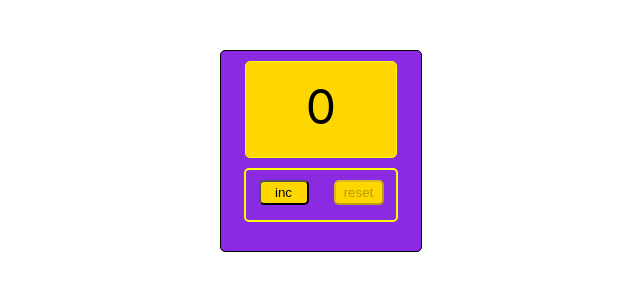
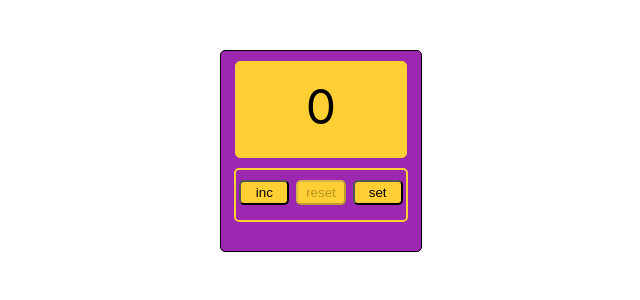
Before and after one commit to Reni101/Counte-app, a React (Create React App) app: page / in a window 1280 px wide. Shown: the top 300 px of the page, without its empty margins (319-959 px from the left). Built offline with nearby package versions, Linux system fonts and the light colour scheme.

Commit message:
counter -3

```diff
--- a/src/App.css
+++ b/src/App.css
@@ -1,43 +1,35 @@
 .MainBox {
+    display: block;
     margin: 50px auto;
     border: 1px solid black;
     width: 200px;
     height: 200px;
-    background-color: blueviolet;
+    background-color: #9c27b0;
     border-radius: 5px;
 }
 
 .NumberBox {
-    width: 150px;
+    width: 170px;
     height: 80px;
-    border: 1px solid yellow;
+    border: 1px solid #ffcf33;
     margin: 10px auto;
     border-radius: 5px;
-    background-color: gold;
+    background-color: #ffcf33;
     font-size: 3em;
     padding-top: 15px;
     text-align: center;
 }
 
 .NumberBoxDisable {
-    width: 150px;
-    height: 80px;
-    border: 1px solid yellow;
-    margin: 10px auto;
-    border-radius: 5px;
-    background-color: gold;
-    font-size: 3em;
-    padding-top: 15px;
-    text-align: center;
-    color: blueviolet;
+    color: #9c27b0;
     font-weight: bold;
 }
 
 .ButtonBox {
     display: flex;
-    width: 150px;
+    width: 170px;
     height: 50px;
-    border: 2px solid yellow;
+    border: 2px solid #ffcf33;
     margin: 0 auto;
     text-align: center;
     border-radius: 5px;
@@ -45,20 +37,48 @@
 
 }
 
-.ButtonBox .inc {
+.ButtonBox .UnButton {
     margin-top: 10px;
-    background-color: gold;
+    background-color: #ffcf33;
     width: 50px;
     height: 25px;
     border-radius: 5px;
 
 }
 
-.ButtonBox .reset {
-    margin-top: 10px;
 
-    background-color: gold;
-    width: 50px;
-    height: 25px;
+.SettingsMainBox {
+    display: block;
+    margin: 50px auto;
+    border: 1px solid black;
+    width: 200px;
+    height: 200px;
+    background-color: #9c27b0;
     border-radius: 5px;
 }
+
+.SettingBox {
+    display: block;
+    width: 170px;
+    height: 80px;
+    border: 1px solid #ffcf33;
+    margin: 10px auto;
+    border-radius: 5px;
+    background-color: #ffcf33;
+    padding-top: 15px;
+
+}
+.ValueString {
+    display: flex;
+    margin: 5px;
+    justify-content: space-around;
+
+}
+
+.InputNumber {
+    width: 50px;
+    height: 15px;
+}
+.InputNumberError {
+    background-color:rgba(255, 0, 0, 0.5);
+}
--- a/src/App.tsx
+++ b/src/App.tsx
@@ -1,15 +1,37 @@
-import React from 'react';
+import React, {useState} from 'react';
 import './App.css';
 import Counter from "./Counter/Counter";
+import Settings from "./Settings/Settings";
 
 
+export default App;
+
 function App() {
+
+    const [changeSetting, setChangeSetting] = useState(true)
+    const [startValue, setStartValue] = useState<number>(0)
+    const [maxValue, setMaxValue] = useState<number>(1)
+
+
+    //===================== логика смены компонент ============
+    const changeSet = () => {
+        setChangeSetting(!changeSetting)
+    }
+
+
     return (
-        <div className={"MainBox"}>
-            <Counter/>
+        <>
+            {changeSetting ?
+                <Counter changeSet={changeSet}
+                         startValue={startValue}
+                         maxValue={maxValue}
 
-        </div>
+                /> : <Settings changeSet={changeSet}
+                               setStartValue={setStartValue}
+                               startValue={startValue}
+                               maxValue={maxValue}
+                               setMaxValue={setMaxValue}
+                />}
+        </>
     );
 }
-
-export default App;
--- a/src/Counter/Counter.tsx
+++ b/src/Counter/Counter.tsx
@@ -1,74 +1,65 @@
-import React, {useEffect, useState} from 'react';
+import React, {useState} from 'react';
 import CounterNumber from "./CounterNumber/CounterNumber";
-import CounterButton from "./CounterButton/CounterButton";
-import SetValue from "./SetValue/SetValue";
+import UniversalButton from "./CounterButton/UniversalButton";
 
-export type CounterType = number // 0 |1|2|3|4|5
 
-const Counter = () => {
-    let [counter, setCounter] = useState<CounterType>(0)
+type CounterPropsType = {
+    changeSet: ()=>void
+    startValue: number
+    maxValue: number
+}
+
+const Counter = (props: CounterPropsType) => {
+    let [counter, setCounter] = useState<number>(props.startValue)
+
+//====================  логика кнопак Inc + Reset===========================
+    const inc = () => {
+        setCounter(Number(counter) + 1)
+
+    }
+    const reset = () => {
+        setCounter(counter = props.startValue)
+        localStorage.clear()
+    }
+//============================== Логика Disabled кнопок ==================
+    const changeDisableReset = () => counter === props.startValue
+    const ResetButtonDisable = changeDisableReset()
+
+    const changeDisableInC = () => counter >= props.maxValue
+    const IncButtonDisable = changeDisableInC();
+// ==========================           ========================
 
 
 
-    useEffect(() => {
-        localStorage.setItem("counterValue", JSON.stringify(counter))
-    }, [counter])
-
-    useEffect(() => {
-        let newValue = localStorage.getItem("counterValue")
-        if (newValue) {
-            let newNumberCounter = JSON.parse(newValue)
-            setCounter(newNumberCounter)
-        }
-    }, [])
-
-
-    const inc = () => {
-        setCounter(counter + 1)
-
-
-    }
-    const reset = () => {
-        setCounter(counter = 0)
-    }
-
-    /*    const setLocalStorage = () => {
-              localStorage.setItem("counterValue", JSON.stringify(counter))
-          }*/
-
-    /*      const getLocalStorage = () => {
-             let newValue = localStorage.getItem("counterValue")
-              if(newValue) {
-                  let newNumberCounter = JSON.parse(newValue)
-                  setCounter(newNumberCounter)
-              }
-
-          }
-
-          const clearLocalStorage = () => {
-              localStorage.clear()
-              setCounter(0)
-
-          }*/
-
+//====================== JSX ===================
 
     return (
-        <div>
+        <div className={"MainBox"}>
 
-            <CounterNumber counter={counter}/>
+            <CounterNumber counter={counter} maxValue = {props.maxValue}/>
 
-            <CounterButton
-                counter={counter}
-                inc={inc}
-                reset={reset}
-            />
+            <div className={"ButtonBox"}>
 
+                <UniversalButton
+                    callback={inc}
+                    title={"inc"}
+                    Disable={IncButtonDisable}
+                />
 
-            {/*         <SetValue
-                setLocalStorage={setLocalStorage}
-                getLocalStorage={getLocalStorage}
-                clearLocalStorage={clearLocalStorage}
-            />*/}
+                <UniversalButton
+                    callback={reset}
+                    title={"reset"}
+                    Disable={ResetButtonDisable}
+
+                />
+
+                <UniversalButton
+                    callback={props.changeSet}
+                    title={"set"}
+                    Disable={false}
+                />
+
+            </div>
         </div>
     );
 };
--- a/src/Counter/CounterButton/CounterButton.tsx
+++ /dev/null
@@ -1,35 +0,0 @@
-import React from 'react';
-
-type CounterButtonPropsType = {
-    inc: () => void
-    reset: () => void
-    counter: number
-}
-
-const CounterButton = (props: CounterButtonPropsType) => {
-    const onClickIncHandler = () => {
-        props.inc()
-    }
-    const onClickResetHandler = () => {
-        props.reset()
-    }
-
-    return (
-        <div className={"ButtonBox"}>
-            <button onClick={onClickIncHandler}
-                    disabled={props.counter > 4}
-                    className={"inc"}>
-                inc
-            </button>
-
-
-            <button onClick={onClickResetHandler}
-                    className={"reset"}
-                    disabled={props.counter === 0}>
-                reset
-            </button>
-        </div>
-    );
-};
-
-export default CounterButton;
--- /dev/null
+++ b/src/Counter/CounterButton/UniversalButton.tsx
@@ -0,0 +1,27 @@
+import React from 'react';
+
+
+type CounterButtonPropsType = {
+    title: string
+    callback: () => void
+    Disable: boolean
+}
+
+const UniversalButton = (props: CounterButtonPropsType) => {
+
+
+    return (
+        <div>
+            <button onClick={props.callback}
+                    className={"UnButton"}
+                    disabled={props.Disable}
+            >
+                {props.title}
+            </button>
+
+
+        </div>
+    );
+};
+
+export default UniversalButton;
--- a/src/Counter/CounterNumber/CounterNumber.tsx
+++ b/src/Counter/CounterNumber/CounterNumber.tsx
@@ -1,13 +1,14 @@
 import React from 'react';
-import {CounterType} from "../Counter";
+
 
 type CounterNumberPropsType = {
-    counter: CounterType
+    counter: number
+    maxValue:number
 }
 
 const CounterNumber = (props: CounterNumberPropsType) => {
 
-    const NumberClass = props.counter < 5 ? "NumberBox" : "NumberBoxDisable";
+    const NumberClass = props.counter < props.maxValue ? "NumberBox" : "NumberBox NumberBoxDisable";
     return (
         <div className={NumberClass}>
             {props.counter}
--- /dev/null
+++ b/src/Settings/Settings.tsx
@@ -0,0 +1,67 @@
+import React, {ChangeEvent} from 'react';
+import UniversalButton from "../Counter/CounterButton/UniversalButton";
+
+type SettingsPropsType = {
+    changeSet: () => void
+    setStartValue: (a: any) => void
+    startValue: number
+    maxValue: number
+    setMaxValue: (a: any) => void
+}
+
+const Settings = (props: SettingsPropsType) => {
+    const onChangeHandlerMaxValue = (e: ChangeEvent<HTMLInputElement>) => {
+        props.setMaxValue(e.currentTarget.value)
+    }
+    const onChangeHandlerStartValue = (e: ChangeEvent<HTMLInputElement>) => {
+        props.setStartValue(e.currentTarget.value)
+    }
+    //===================Error логика==============
+    const ErrorStyleStartValue = () => {
+        if (props.startValue < 0 || +props.startValue > +props.maxValue) {
+            return "InputNumber + InputNumberError"
+        } else return "InputNumber"
+    }
+    const InputStyleSV = ErrorStyleStartValue()
+
+    const ErrorStyleMaxValue = () => {
+        if (props.maxValue < 0 || +props.startValue > +props.maxValue ) {
+            return "InputNumber + InputNumberError"
+        } else return "InputNumber"
+    }
+    const InputStyleMV =ErrorStyleMaxValue()
+
+    const disable = props.startValue < 0 || props.maxValue < 0 || +props.startValue > +props.maxValue;
+
+    //=======================================================
+
+    return (
+        <div className={"SettingsMainBox"}>
+            <div className={"SettingBox"}>
+
+                <div className={"ValueString"}>
+                    <span>Max value</span>
+                    <input className={InputStyleMV}
+                           type="number"
+                           onChange={onChangeHandlerMaxValue}
+                           value={props.maxValue}/>
+                </div>
+
+                <div className={"ValueString "}>
+                    <span> Start value</span>
+                    <input className={InputStyleSV}
+                           type="number"
+                           onChange={onChangeHandlerStartValue}
+                           value={props.startValue}/>
+                </div>
+
+            </div>
+            <div className={"ButtonBox"}>
+                <UniversalButton title="set" callback={props.changeSet} Disable={disable}/>
+            </div>
+
+        </div>
+    );
+};
+
+export default Settings;
```
